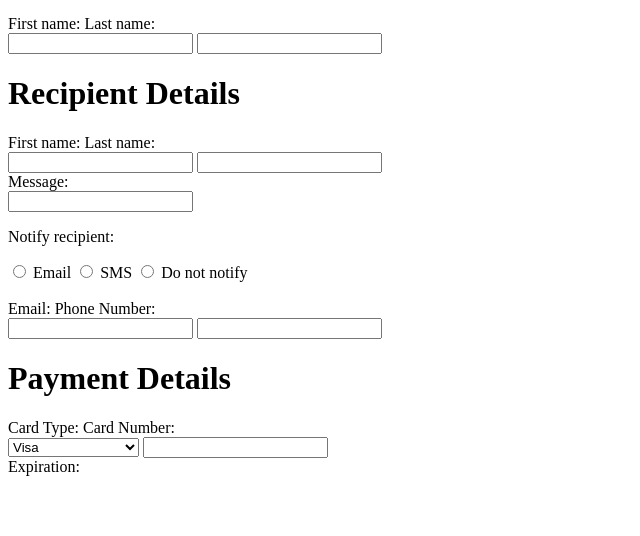
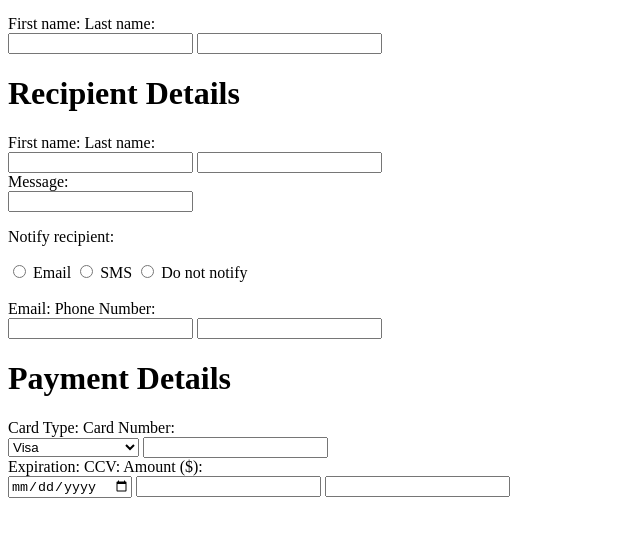
Before and after one commit to gfkoe/csc342-personal, a website: page Homework3/templates/form.html in a window 1280 px wide. Shown: the part 122-658 px from the top of the page, without its empty margins (0-640 px from the left). Drawn offline with Linux system fonts and the light colour scheme.

Commit message:
update form

```diff
--- a/Homework3/templates/form.html
+++ b/Homework3/templates/form.html
@@ -80,6 +80,12 @@
           <input type="text" name="cardNumber" id="cardNumber" />
           <br />
           <label for="expiration">Expiration:</label>
+          <label for="ccv">CCV:</label>
+          <label for="amount">Amount ($):</label>
+          <br />
+          <input type="date" name="expiration" id="expiration" />
+          <input type="password" name="ccv" id="ccv" />
+          <input type="number" name="amount" id="amount" />
         </div>
       </form>
     </div>
```
Also changed, not shown: Homework3/templates/error.html (+1 -1 lines), Homework3/templates/success.html (+1 -1 lines).
